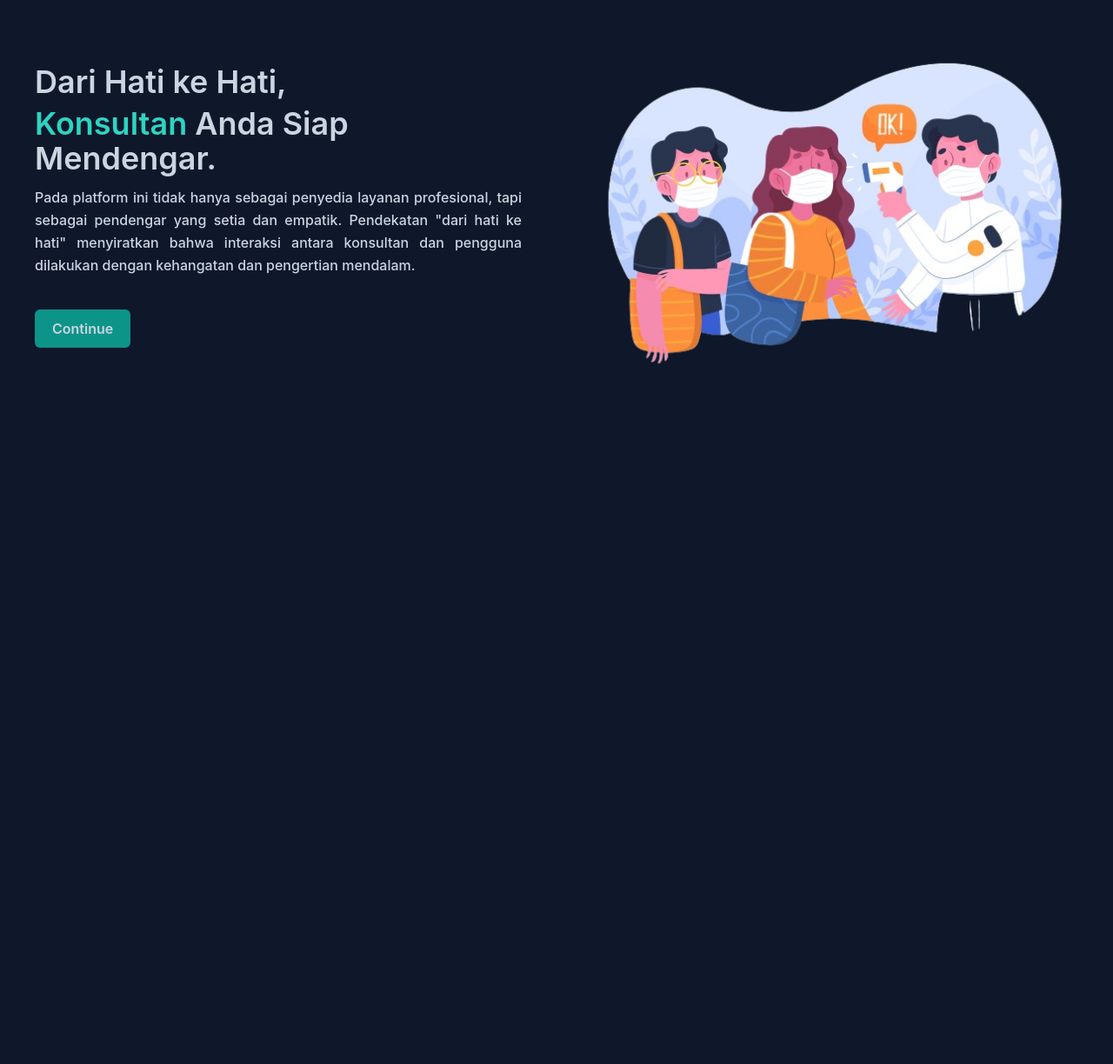
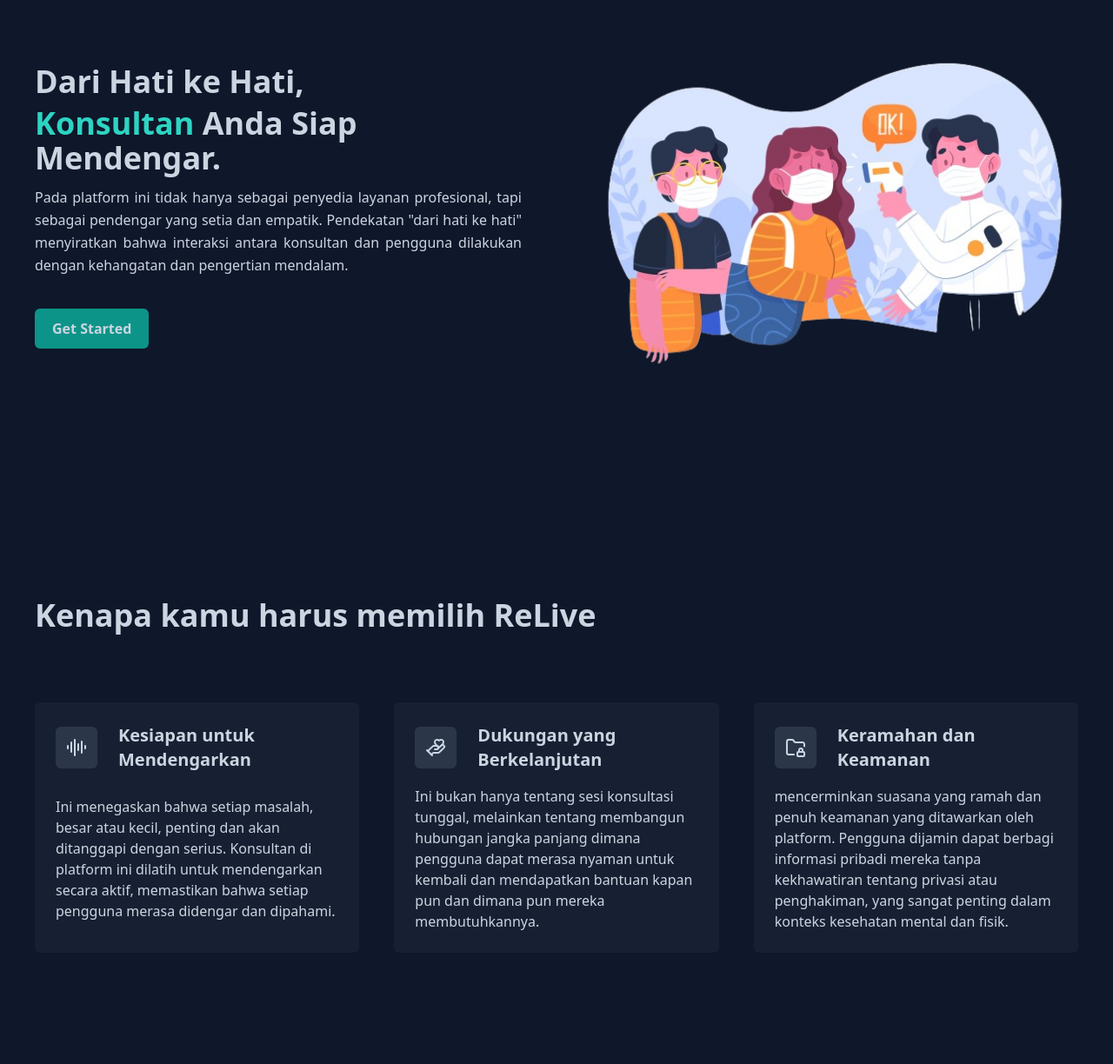
Before and after one commit to KahfiSmith/Responsinve-Web-Portofolio, a website: page index.html in a window 1280 px wide. Shown: the part 141-1365 px from the top of the page at 87% size. Before the commit the page ends 800 px from the top, so only its background shows below. Drawn offline with nearby package versions, Linux system fonts and the light colour scheme.

Commit message:
feat: fix  layanan layout

```diff
--- a/index.html
+++ b/index.html
@@ -1,5 +1,5 @@
 <!DOCTYPE html>
-<html lang="en">
+<html lang="en" class="scroll-smooth">
 
 <head>
     <meta charset="UTF-8" />
@@ -7,10 +7,16 @@
     <title>My Portfolio</title>
 
     <link rel="stylesheet" href="src/output.css" />
+    <style>
+        body::-webkit-scrollbar {
+            width: 0.1em;
+        }
+    </style>
 </head>
 
 <body class="bg-background font-inter text-color">
-    <section id="home" class="pt-36 min-h-screen">
+    <!-- hero section start -->
+    <section id="home" class="pt-36 mb-24">
         <div class="container">
             <div class="flex flex-wrap">
                 <div class="w-full self-center px-6 md:px-8 lg:w-1/2 lg:px-10">
@@ -21,18 +27,82 @@
                         <span class="text-icon">Konsultan</span> Anda Siap Mendengar.
                     </h1>
                     <p class="font-medium mb-12 leading-relaxed text-justify">
-                        Pada platform ini tidak hanya sebagai penyedia layanan profesional, tapi sebagai pendengar yang setia dan empatik. Pendekatan "dari hati ke hati" menyiratkan bahwa interaksi antara konsultan dan pengguna dilakukan dengan kehangatan dan pengertian mendalam.
+                        Pada platform ini tidak hanya sebagai penyedia layanan profesional, tapi sebagai pendengar yang
+                        setia dan empatik. Pendekatan "dari hati ke hati" menyiratkan bahwa interaksi antara konsultan
+                        dan pengguna dilakukan dengan kehangatan dan pengertian mendalam.
                     </p>
                     <a href="#"
-                        class="text-base font-semibold py-3 px-5 bg-teal-600 rounded-md hover:bg-teal-500 trasition duration-300 ease-in-out">Continue</a>
+                        class="text-base font-semibold py-3 px-5 bg-teal-600 rounded-md hover:bg-teal-500 trasition duration-300 ease-in-out">Get
+                        Started</a>
                 </div>
                 <div class="w-full self-end px-4 lg:w-1/2">
                     <div class="mt-10 relative">
                         <img src="img/p.png" alt="" class="max-w-full mx-auto">
                     </div>
+                </div>
+            </div>
+    </section>
+    <!-- hero section end -->
+
+    <!-- layanan section start -->
+    <section id="layanan" class="pt-36 pb-32">
+        <div class="container">
+            <div class="flex flex-wrap">
+                <div class="w-full self-center px-6 md:px-8 lg:px-10">
+                    <h1 class="font-semibold text-2xl mb-20 md:text-3xl lg:text-4xl">Kenapa kamu harus memilih ReLive
+                    </h1>
+                    <div class="grid grid-cols-1 gap-4 lg:grid-cols-3 lg:gap-10">
+                        <div class="grid-layanan">
+                            <div class="flex justify-start gap-6 items-center w-full mb-4">
+                                <div class="grid-layanan-icon">
+                                    <a href="#" class="text-3xl">
+                                        <i data-lucide="audio-lines"></i>
+                                    </a>
+                                </div>
+                                <h2 class="font-semibold md:text-xl">Kesiapan untuk Mendengarkan</h2>
+                            </div>
+                            <p>Ini menegaskan bahwa setiap masalah, besar atau
+                                kecil, penting dan akan ditanggapi dengan serius. Konsultan di platform ini dilatih
+                                untuk mendengarkan secara aktif, memastikan bahwa setiap pengguna merasa didengar dan
+                                dipahami.</p>
+                        </div>
+                        <div class="grid-layanan">
+                            <div class="flex justify-start gap-6 items-center w-full mb-4">
+                                <div class="grid-layanan-icon">
+                                    <a href="#" class="text-3xl">
+                                        <i data-lucide="hand-heart"></i>
+                                    </a>
+                                </div>
+                                <h2 class="font-semibold md:text-xl">Dukungan yang Berkelanjutan</h2>
+                            </div>
+                            <p>Ini
+                                bukan hanya tentang sesi konsultasi tunggal, melainkan tentang membangun hubungan jangka
+                                panjang dimana pengguna dapat merasa nyaman untuk kembali dan mendapatkan bantuan kapan
+                                pun dan dimana pun mereka membutuhkannya.</p>
+                        </div>
+                        <div class="grid-layanan">
+                            <div class="flex justify-start gap-6 items-center w-full mb-4">
+                                <div class="grid-layanan-icon">
+                                    <a href="#" class="text-3xl">
+                                        <i data-lucide="folder-lock"></i>
+                                    </a>
+                                </div>
+                                <h2 class="font-semibold md:text-xl">Keramahan dan Keamanan</h2>
+                            </div>
+                            <p>mencerminkan suasana yang ramah dan penuh keamanan yang ditawarkan oleh platform. Pengguna dijamin dapat berbagi informasi pribadi mereka tanpa kekhawatiran tentang privasi atau penghakiman, yang sangat penting dalam konteks kesehatan mental dan fisik.</p>
+                        </div>
+                    </div>
+                </div>
+
             </div>
         </div>
     </section>
+    <!-- layanan section end -->
+
+    <script src="https://unpkg.com/lucide@latest"></script>
+    <script>
+        lucide.createIcons();
+    </script>
 </body>
 
 </html>
--- a/src/input.css
+++ b/src/input.css
@@ -1,3 +1,11 @@
 @tailwind base;
 @tailwind components;
 @tailwind utilities;
+
+.grid-layanan {
+  @apply flex flex-wrap p-6 rounded-md bg-soft hover:bg-primary transition duration-300 ease-in-out items-start;
+}
+
+.grid-layanan-icon  {
+    @apply w-12 h-12 bg-secondary p-3 flex items-center justify-center rounded-md;
+}
--- a/tailwind.config.js
+++ b/tailwind.config.js
@@ -14,13 +14,6 @@
         soft: "rgb(22, 32, 50)",
         light: "rgb(248, 250, 252)",
       },
-      fontFamily: {
-        inter: ["Inter", "sans-serif"],
-        lora: ["Lora", "sans-serif"],
-      },
-      borderWidth: {
-        1: "1.5px",
-      },
     },
   },
   plugins: [],
```
Also changed, not shown: src/output.css.
